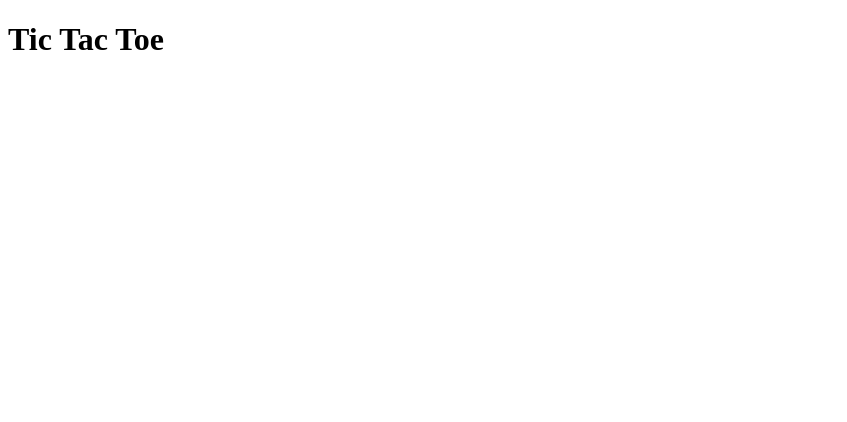
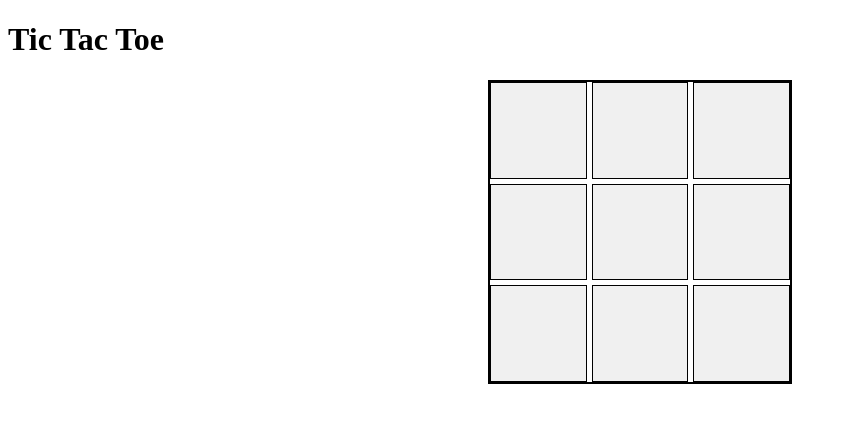
Before and after one commit to gregmcclarnon/Tic-Tac-Toe, a plain HTML site: page index.html in a window 1280 px wide. Shown: the whole page, without its empty margins (0-847 px from the left). Drawn offline with Linux system fonts and the light colour scheme.

Commit message:
feat: create 2x3 grid and populates it with array

```diff
--- a/code.js
+++ b/code.js
@@ -1,3 +1,21 @@
-// Creates the array to store the board
+// Creates the board array
 
-let gameBoard = ["","","","","","","","",""]
+const gameBoard = ["","","","","","","","",""]
+
+// Grabs the board container
+
+const boardContainer = document.getElementById('game-board');
+
+// Function to render the grid
+function renderBoard() {
+    boardContainer.innerHTML = ""; // Clear the board
+    gameBoard.forEach((cell, index) => {
+      const cellElement = document.createElement('div');
+      cellElement.classList.add('cell');
+      cellElement.textContent = cell; // Populate the cell with current value
+      cellElement.dataset.index = index; // Set data attribute for reference
+      boardContainer.appendChild(cellElement);
+    });
+  }
+
+  renderBoard();
--- a/styles.css
+++ b/styles.css
@@ -1,6 +1,6 @@
 /* Game Board Styling */
 
-game-board {
+#game-board {
     display:grid;
     grid-template-columns: repeat(3,1fr);
     grid-template-rows: repeat(3,1fr);
@@ -8,6 +8,7 @@ game-board {
     width:300px;
     height:300px;
     border:2px solid black;
+    margin:0 auto;
 }
 
 .cell {
@@ -18,4 +19,5 @@ game-board {
     font-size: 24px;
     cursor: pointer;
     background-color: #f0f0f0;
+    font-size: 24px;
 }
```
